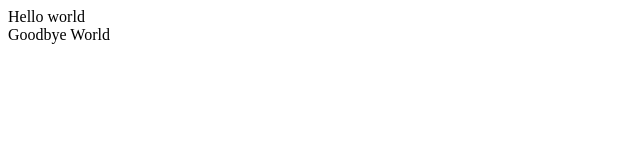
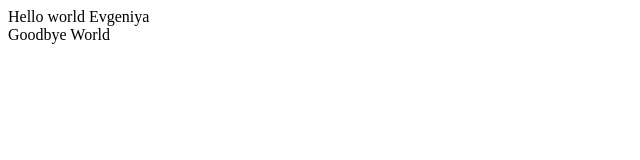
Before and after one commit to p-mayor/git-branch-demo, a plain HTML site: page index.html in a window 1280 px wide. Shown: the full height of the page, 0-640 px from the left. Drawn offline with Linux system fonts and the light colour scheme.

Commit message:
add evgen

```diff
--- a/index.html
+++ b/index.html
@@ -6,7 +6,7 @@
     <title>This is the Peter Branch</title>
 </head>
 <body>
-    <div>Hello world</div>
+    <div>Hello world Evgeniya</div>
     <div>Goodbye World</div>
 </body>
 </html>
```
